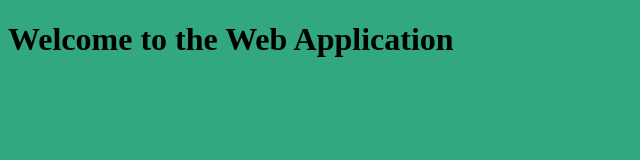
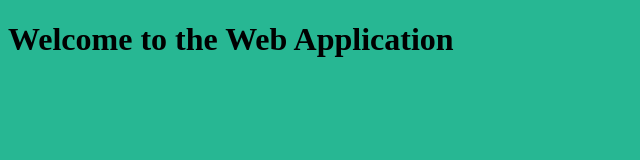
Before and after one commit to 228T1A05E1/web, a plain HTML site: page WebApp-Build-Pipeline-main/index.html in a window 1280 px wide. Shown: the whole page, without its empty margins (0-640 px from the left). Drawn offline with Linux system fonts and the light colour scheme.

Commit message:
color index.html

```diff
--- a/WebApp-Build-Pipeline-main/index.html
+++ b/WebApp-Build-Pipeline-main/index.html
@@ -7,7 +7,8 @@
 
 <style>
     body {
-        background-color: #32a87f; /* New background color */
+                 background-color: #27B793; /* New background color */
+ /* New background color */
     }
 </style>
 
```
